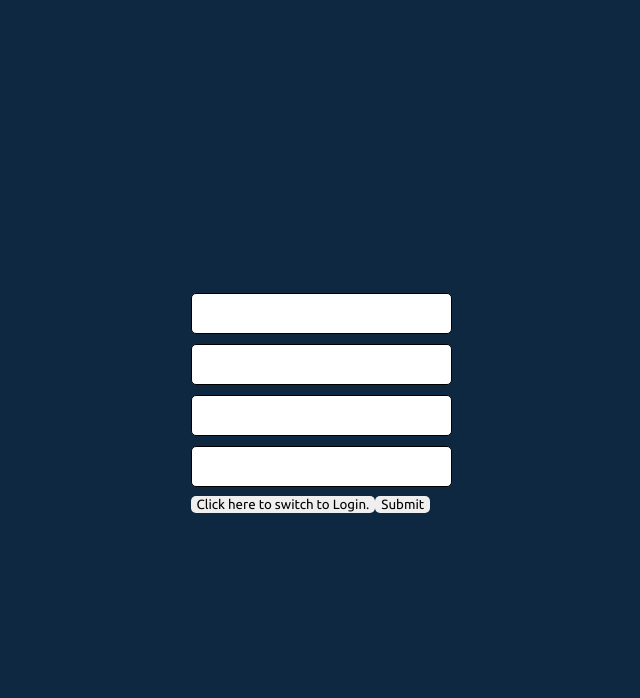
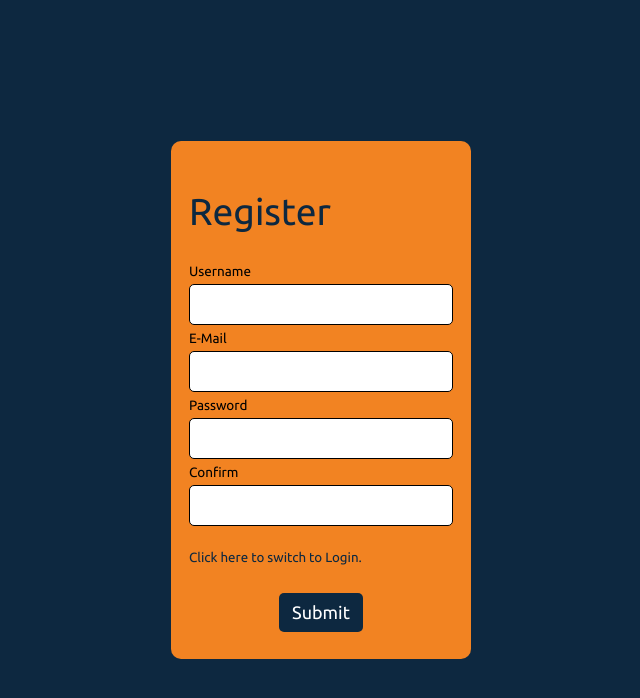
Before and after one commit to j-toscani/balls-out, a Vue app: page / in a window 1280 px wide. Both pictures are taken after a click on the button "Click here to register now.". Shown: the top 698 px of the page, without its empty margins (319-959 px from the left). Built offline with nearby package versions, Linux system fonts and the light colour scheme.

Commit message:
add login and register form to home

```diff
--- a/src/views/Home.vue
+++ b/src/views/Home.vue
@@ -7,25 +7,69 @@
       autocomplete="off"
       @submit.prevent="handleFormSubmit"
     >
-      <transition>
-        <div v-if="mode === 'login'">
-          <one-line-input type="text" v-model="username" />
-          <one-line-input type="password" v-model="passwordLogin" />
+      <transition name="fade" mode="out-in">
+        <div v-if="mode === 'Login'">
+          <h2 class="login-register__headline">
+            {{ mode }}
+          </h2>
+          <one-line-input
+            type="text"
+            v-model="username"
+            data-name="username"
+            dsp-name="Username"
+          />
+          <one-line-input
+            type="password"
+            data-name="password"
+            v-model="passwordLogin"
+            dsp-name="Password"
+          />
+          <button
+            type="button"
+            class="login-register__toggle-button"
+            @click="enterRegister"
+          >
+            Click here to register now.
+          </button>
         </div>
         <div v-else>
-          <one-line-input type="text" v-model="username" />
-          <one-line-input type="email" v-model="email" />
-          <one-line-input type="password" v-model="passwordRegister" />
-          <one-line-input type="password" v-model="passwordRegisterConfirm" />
+          <h2>
+            {{ mode }}
+          </h2>
+          <one-line-input
+            type="text"
+            v-model="username"
+            dsp-name="Username"
+            data-name="username"
+          />
+          <one-line-input
+            type="email"
+            v-model="email"
+            dsp-name="E-Mail"
+            data-name="mail"
+          />
+          <one-line-input
+            type="password"
+            v-model="passwordRegister"
+            dsp-name="Password"
+            data-name="passwordRegister"
+          />
+          <one-line-input
+            type="password"
+            :pattern="passwordRegister"
+            v-model="passwordRegisterConfirm"
+            dsp-name="Confirm"
+            data-name="passwordRegisterConfirm"
+          />
+          <button
+            type="button"
+            class="login-register__toggle-button"
+            @click="enterLogin"
+          >
+            Click here to switch to Login.
+          </button>
         </div>
       </transition>
-
-      <button type="button" v-if="mode === 'register'" @click="enterLogin">
-        Click here to switch to Login.
-      </button>
-      <button type="button" v-if="mode === 'login'" @click="enterRegister">
-        Click here to register now.
-      </button>
 
       <button form="login-and-register-form" type="submit">Submit</button>
     </form>
@@ -42,7 +86,7 @@ export default defineComponent({
     OneLineInput,
   },
   data(): {
-    mode: "login" | "register";
+    mode: "Login" | "Register";
     username: string;
     email: string;
     passwordLogin: string;
@@ -50,7 +94,7 @@ export default defineComponent({
     passwordRegisterConfirm: string;
   } {
     return {
-      mode: "login",
+      mode: "Login",
       username: "",
       email: "",
       passwordLogin: "",
@@ -60,7 +104,7 @@ export default defineComponent({
   },
   methods: {
     handleFormSubmit() {
-      if (this.mode === "login") {
+      if (this.mode === "Login") {
         this.handleLogin();
       } else {
         this.handleRegister();
@@ -72,6 +116,7 @@ export default defineComponent({
         password: this.passwordLogin,
       };
       console.log(JSON.stringify(data));
+      this.$router.push("/Rooms");
     },
     handleRegister() {
       const data = {
@@ -80,12 +125,13 @@ export default defineComponent({
         password: this.passwordRegisterConfirm,
       };
       console.log(JSON.stringify(data));
+      this.$router.push("/Rooms");
     },
     enterLogin() {
-      this.mode = "login";
+      this.mode = "Login";
     },
     enterRegister() {
-      this.mode = "register";
+      this.mode = "Register";
     },
   },
 });
@@ -99,4 +145,39 @@ export default defineComponent({
   align-items: center;
   justify-content: center;
 }
+
+.login-register__headline {
+  margin-top: unset;
+}
+
+form {
+  min-width: 300px;
+  padding: 1rem;
+  border-radius: 10px;
+  color: rgba(var(--primary-200));
+  background: rgba(var(--primary-400));
+
+  display: flex;
+  flex-flow: column nowrap;
+}
+
+button[type="submit"] {
+  background: rgba(var(--primary-200));
+  color: rgba(var(--neutral-100));
+
+  width: fit-content;
+  margin: 0.5rem auto;
+  font-size: 1rem;
+  padding: 0.5rem 0.75rem;
+}
+
+button[type="button"] {
+  color: rgba(var(--primary-200));
+  padding-left: 0;
+  padding-right: 0;
+  margin: 1rem 0;
+
+  background: transparent;
+  border: none;
+}
 </style>
```
